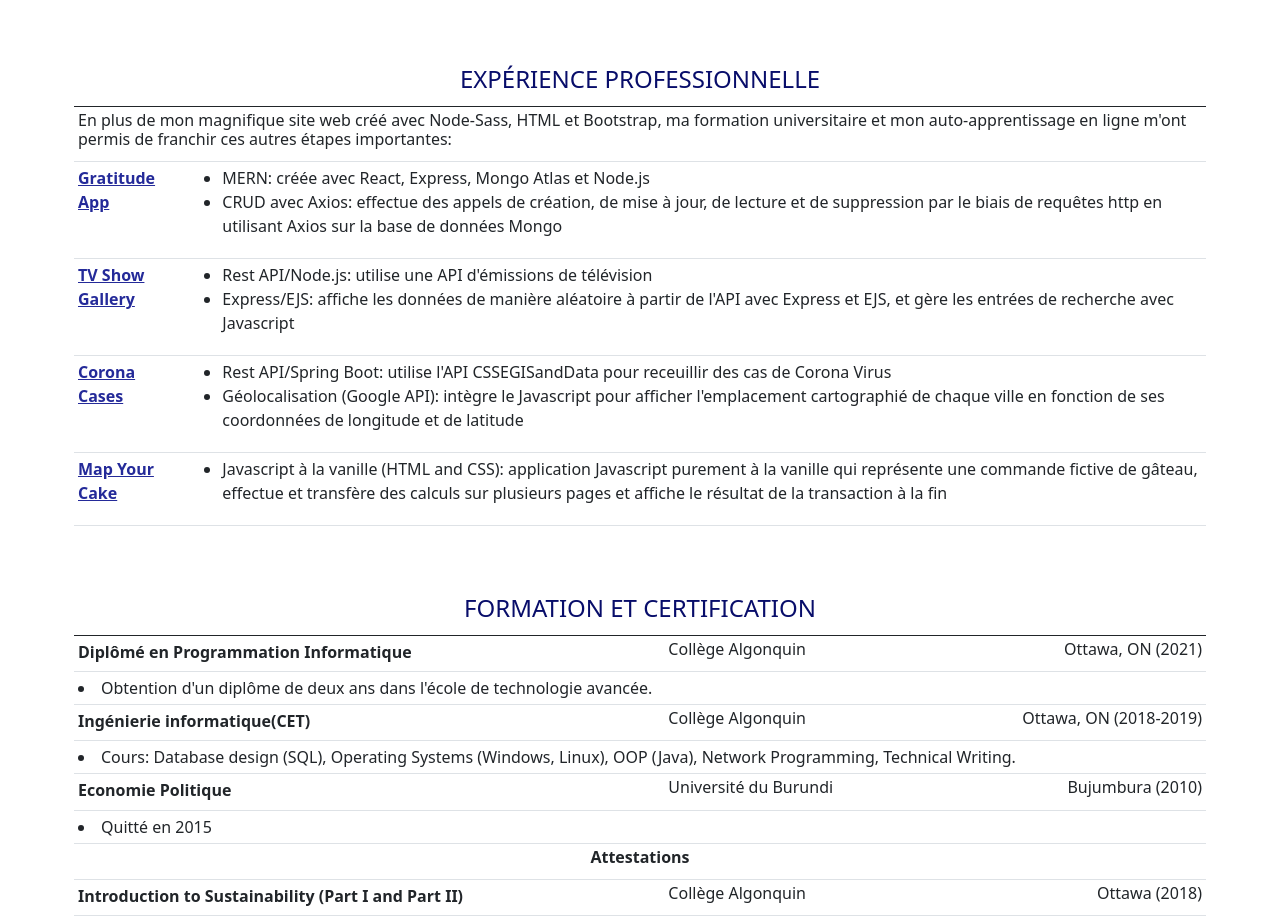
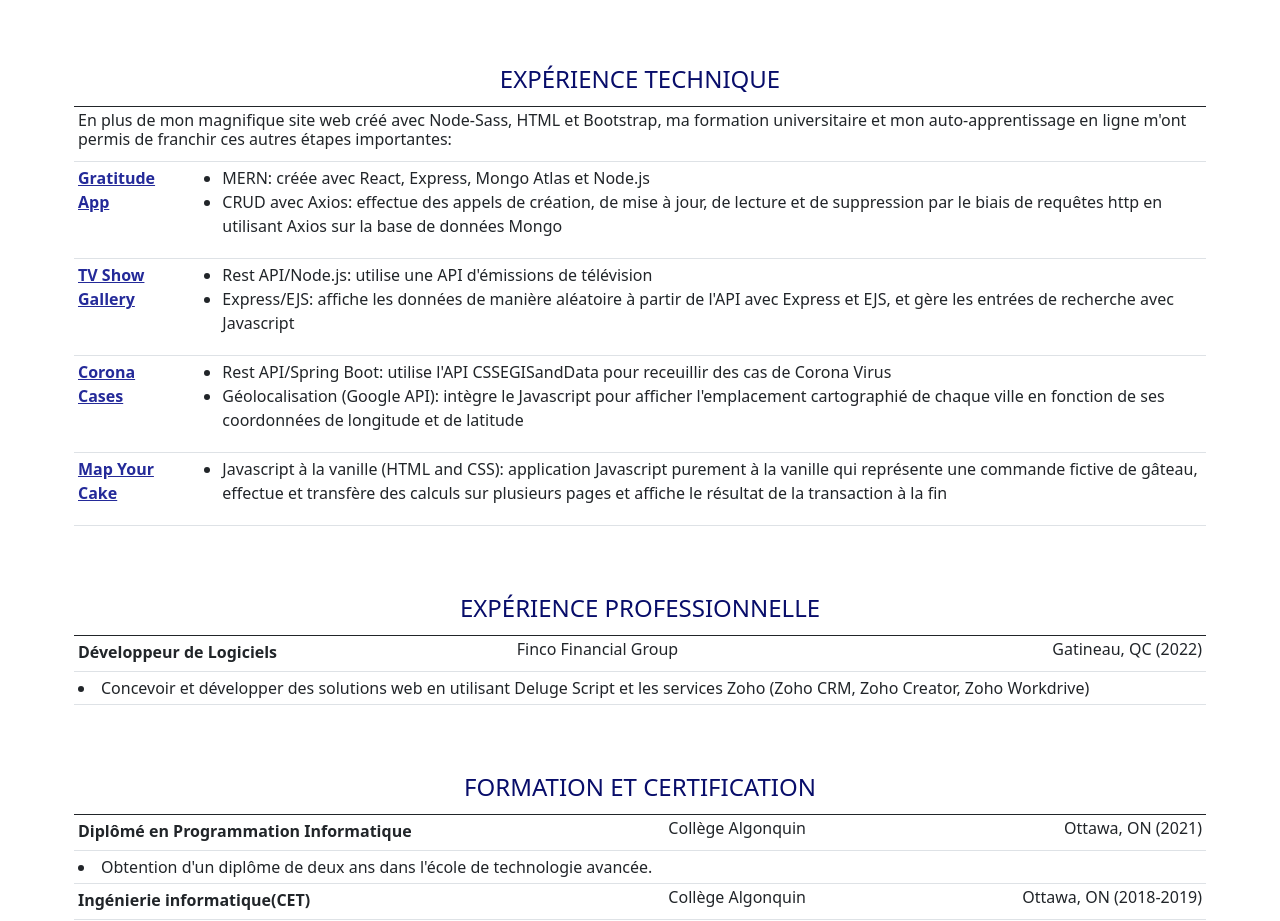
Before and after one commit to ntig0001/responsive_resume, a website: page dist/index_fr.html in a window 1280 px wide. Shown: the part 877-1798 px from the top of the page. Drawn offline with nearby package versions, Linux system fonts and the light colour scheme.

Commit message:
added finco

```diff
--- a/dist/index_fr.html
+++ b/dist/index_fr.html
@@ -107,7 +107,7 @@
       <div class="row mb-5">
         <table class="table table-sm">
           <thead>
-            <td colspan="4" class="text-center"><h4>EXPÉRIENCE PROFESSIONNELLE</h4></td>
+            <td colspan="4" class="text-center"><h4>EXPÉRIENCE TECHNIQUE</h4></td>
           </thead>
           <tbody>
             <tr>
@@ -151,6 +151,24 @@
                   </li>
                 </ul>
               </td>
+            </tr>
+          </tbody>
+        </table>
+      </div>
+
+      <div class="row mb-5">
+        <table class="table table-sm">
+          <thead>
+            <td colspan="4" class="text-center"><h4>EXPÉRIENCE PROFESSIONNELLE</h4></td>
+          </thead>
+          <tbody>
+            <tr>
+              <th scope="row" colspan="2" class="text-left"> Développeur de Logiciels </th>
+              <th scope="row" class="text-left"><h6>Finco Financial Group</h6></th>
+              <th scope="row" class="text-right"><h6>Gatineau, QC (2022)</h6></th>
+            </tr>
+            <tr>
+              <td colspan="4"><li class="text-left">Concevoir et développer des solutions web en utilisant Deluge Script et les services Zoho (Zoho CRM, Zoho Creator, Zoho Workdrive)</li></td>
             </tr>
           </tbody>
         </table>
```
Also changed, not shown: dist/index.html (+18 -0 lines).
